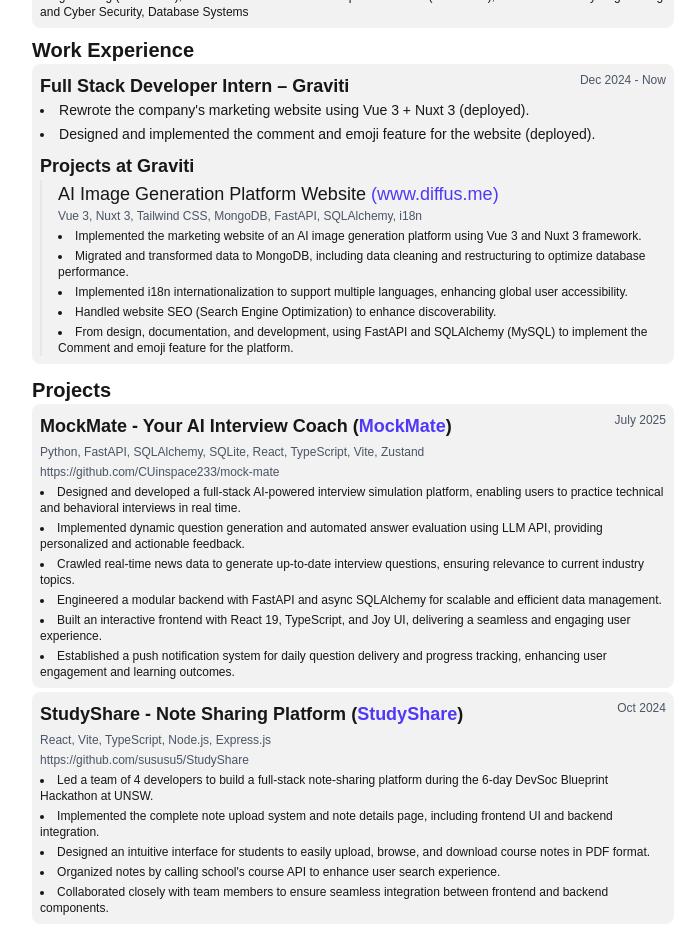
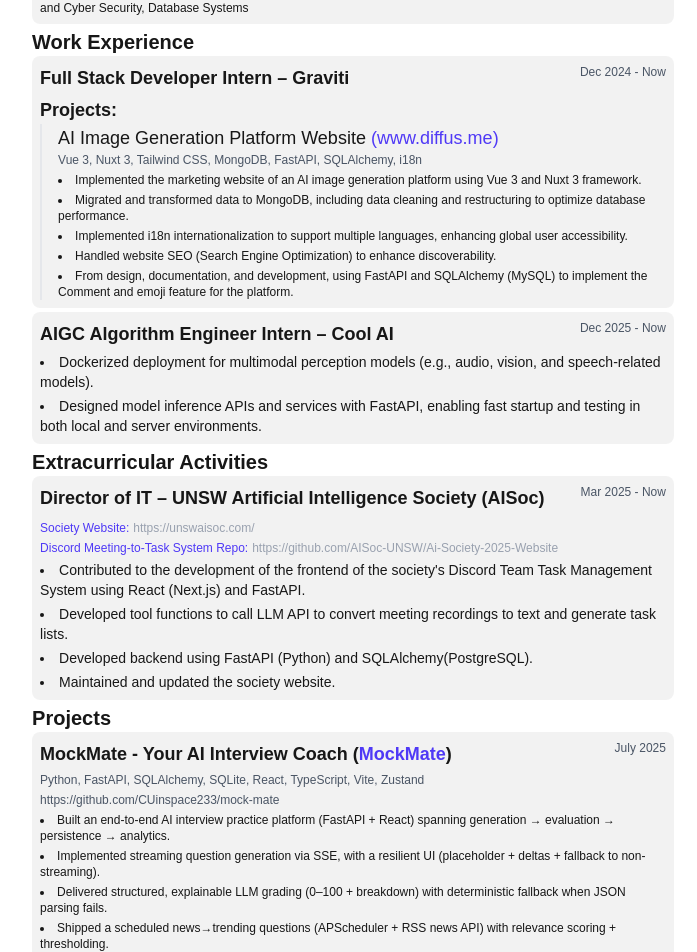
Before and after one commit to CUinspace233/my-resume, a Next.js app: page /en in a window 1280 px wide. Shown: the part 340-1292 px from the top of the page, without its empty margins (287-984 px from the left). Built offline with nearby package versions, Linux system fonts and the light colour scheme.

Commit message:
Update .gitignore to include fallback JavaScript map files and VSCode settings; refine experience descriptions in English and Chinese message files, adding a new internship role and enhancing project details for clarity.

```diff
--- a/messages/en.json
+++ b/messages/en.json
@@ -26,16 +26,12 @@
     },
     "experience": {
       "title": "Work Experience",
-      "projects": "Projects at Graviti",
+      "projects": "Projects:",
       "experienceData": [
         {
           "company": "Graviti",
           "position": "Full Stack Developer Intern",
           "period": "Dec 2024 - Now",
-          "achievements": [
-            "Rewrote the company's marketing website using Vue 3 + Nuxt 3 (deployed).",
-            "Designed and implemented the comment and emoji feature for the website (deployed)."
-          ],
           "projects": [
             {
               "title": "AI Image Generation Platform Website",
@@ -58,6 +54,15 @@
                 "From design, documentation, and development, using FastAPI and SQLAlchemy (MySQL) to implement the Comment and emoji feature for the platform."
               ]
             }
+          ]
+        },
+        {
+          "company": "Cool AI",
+          "position": "AIGC Algorithm Engineer Intern",
+          "period": "Dec 2025 - Now",
+          "achievements": [
+            "Dockerized deployment for multimodal perception models (e.g., audio, vision, and speech-related models).",
+            "Designed model inference APIs and services with FastAPI, enabling fast startup and testing in both local and server environments."
           ]
         }
       ]
@@ -91,26 +96,11 @@
             "Zustand"
           ],
           "description": [
-            "Designed and developed a full-stack AI-powered interview simulation platform, enabling users to practice technical and behavioral interviews in real time.",
-            "Implemented dynamic question generation and automated answer evaluation using LLM API, providing personalized and actionable feedback.",
-            "Crawled real-time news data to generate up-to-date interview questions, ensuring relevance to current industry topics.",
-            "Engineered a modular backend with FastAPI and async SQLAlchemy for scalable and efficient data management.",
-            "Built an interactive frontend with React 19, TypeScript, and Joy UI, delivering a seamless and engaging user experience.",
-            "Established a push notification system for daily question delivery and progress tracking, enhancing user engagement and learning outcomes."
-          ]
-        },
-        {
-          "title": "StudyShare - Note Sharing Platform",
-          "repoUrl": "https://github.com/sususu5/StudyShare",
-          "repoName": "StudyShare",
-          "period": "Oct 2024",
-          "technologies": ["React", "Vite", "TypeScript", "Node.js", "Express.js"],
-          "description": [
-            "Led a team of 4 developers to build a full-stack note-sharing platform during the 6-day DevSoc Blueprint Hackathon at UNSW.",
-            "Implemented the complete note upload system and note details page, including frontend UI and backend integration.",
-            "Designed an intuitive interface for students to easily upload, browse, and download course notes in PDF format.",
-            "Organized notes by calling school's course API to enhance user search experience.",
-            "Collaborated closely with team members to ensure seamless integration between frontend and backend components."
+            "Built an end-to-end AI interview practice platform (FastAPI + React) spanning generation → evaluation → persistence → analytics.",
+            "Implemented streaming question generation via SSE, with a resilient UI (placeholder + deltas + fallback to non-streaming).",
+            "Delivered structured, explainable LLM grading (0–100 + breakdown) with deterministic fallback when JSON parsing fails.",
+            "Shipped a scheduled news→trending questions (APScheduler + RSS news API) with relevance scoring + thresholding.",
+            "Built a Daily Challenge notification system using browser Notification API + persisted state, including dedupe, interview-aware pauses, and reminders."
           ]
         }
       ]
--- a/messages/zh.json
+++ b/messages/zh.json
@@ -26,16 +26,12 @@
     },
     "experience": {
       "title": "工作经验",
-      "projects": "公司项目",
+      "projects": "项目：",
       "experienceData": [
         {
           "company": "Graviti",
           "position": "全栈开发实习生",
           "period": "2024年12月 - 至今",
-          "achievements": [
-            "使用 Vue 3 + Nuxt 3 重写公司市场端网站 (已部署)",
-            "设计并实现网站的评论和 emoji 功能 (已部署)"
-          ],
           "projects": [
             {
               "title": "AI 图像生成平台网站",
@@ -54,10 +50,19 @@
                 "使用 Vue 3 和 Nuxt 3 框架构建了 AI 图像生成平台的市场端网站。",
                 "将数据迁移到 MongoDB，包括数据清洗和重构以适配前端需求。",
                 "实现 i18n 国际化以支持多种语言，提升全球用户访问性。",
-                "处理网站 SEO (搜索引擎优化) 以提高可发现性。",
+                "利用 Nuxt 框架的 SSR 等特性处理网站 SEO (搜索引擎优化) 并优化首屏加载速度，以提高搜索引擎收录率。",
                 "从方案设计、文档编写到开发，使用 FastAPI 和 SQLAlchemy (MySQL) 实现评论和 emoji 功能。"
               ]
             }
+          ]
+        },
+        {
+          "company": "酷爱科技",
+          "position": "AIGC 算法工程师实习生",
+          "period": "2025年12月 - 至今",
+          "achievements": [
+            "多模态感知模型（如音频 / 视觉 / 语音相关模型）的 Docker 化部署",
+            "利用 FastAPI 进行模型推理接口与服务化设计，支持本地与服务器环境下的快速启动与测试"
           ]
         }
       ]
@@ -91,26 +96,11 @@
             "Zustand"
           ],
           "description": [
-            "设计并开发了全栈AI对话式面试模拟平台，支持用户实时练习技术面试/行为面试等问题。",
-            "基于 LLM API 实现动态问题生成和自动化答案评估，提供个性化反馈。",
-            "通过爬取实时新闻数据，根据新闻生成每日面试问题，确保内容与行业热点同步。",
-            "使用FastAPI和SQLAlchemy构建模块化后端。",
-            "通过React 19、TypeScript和Joy UI开发交互式前端，提供流畅的用户体验。",
-            "搭建推送通知系统，每日发送问题并跟踪学习进度，提升用户参与度。"
-          ]
-        },
-        {
-          "title": "StudyShare - 笔记分享平台",
-          "repoUrl": "https://github.com/sususu5/StudyShare",
-          "repoName": "StudyShare",
-          "period": "2024年10月",
-          "technologies": ["React", "Vite", "TypeScript", "Node.js", "Express.js"],
-          "description": [
-            "在6天的DevSoc黑客马拉松中，带领4名开发者构建了一个全栈的笔记分享平台。",
-            "实现了完整的笔记上传系统以及笔记详情页面，包括前端UI和后端集成。",
-            "设计了一个直观的界面，让学生可以轻松上传、浏览和下载PDF格式的课程笔记。",
-            "通过调用学校课程API进行笔记分类，增强了用户搜索体验。",
-            "与团队成员紧密合作，确保前端和后端组件之间的无缝集成。"
+            "AI 模拟面试平台：React + FastAPI 实现“出题→作答→AI 评测→记录→趋势分析”的训练闭环。",
+            "SSE 流式出题体验：后端提供流式生成接口，前端做占位消息 + 增量拼接 + 失败回退非流式，显著优化等待体验。",
+            "结构化 AI 评测 + 稳定降级：强制 LLM 输出严格 JSON（多维指标评分），解析失败自动 fallback 到规则化评分，保证可用性。",
+            "新闻驱动 Trending Questions：APScheduler 定时抓取 RSS 新闻，LLM 生成面试题并做相关度评分/阈值过滤，落库供前端检索。",
+            "Daily Challenge 推送系统：浏览器 Notification + Zustand 持久化，定时推送 reminder。"
           ]
         }
       ]
--- a/src/app/[locale]/page.tsx
+++ b/src/app/[locale]/page.tsx
@@ -31,21 +31,21 @@
           <article className="flex flex-col space-y-3">
             <div className="first-page">
               <Header />
-              <div className="mb-2">
+              <div className="mb-1">
                 <Education />
               </div>
-              <div className="mb-2">
+              <div className="mb-1">
                 <Experience />
               </div>
-              <div className="mb-2">
+              <div className="mb-1">
+                <Societies />
+              </div>
+              <div className="mb-1">
                 <Projects />
               </div>
             </div>
 
             <div className="second-page">
-              <div className="mt-10 mb-2">
-                <Societies />
-              </div>
               <div className="mb-2">
                 <Awards />
               </div>
--- a/src/components/Experience.tsx
+++ b/src/components/Experience.tsx
@@ -29,28 +29,30 @@
     <section className="w-full max-w-3xl mx-auto">
       <h2 className="text-xl font-bold">{t('title')}</h2>
       {experienceData.map((item, index) => (
-        <div key={index} className="bg-black/[.05] dark:bg-white/[.06] p-2 rounded-lg mb-3">
-          <div className="flex justify-between items-start">
+        <div key={index} className="bg-black/[.05] dark:bg-white/[.06] p-2 rounded-lg mb-1">
+          <div className="flex justify-between items-start mb-1">
             <h3 className="text-lg font-semibold">
               {item.position} – {item.company}
             </h3>
             <p className="text-xs text-gray-600 dark:text-gray-400">{item.period}</p>
           </div>
-          <ul className="list-disc list-inside space-y-1 text-sm">
-            {item.achievements.map((achievement, i) => (
-              <li key={i}>{achievement}</li>
-            ))}
-          </ul>
+          {item.achievements && item.achievements.length > 0 && (
+            <ul className="list-disc list-inside space-y-1 text-sm">
+              {item.achievements.map((achievement, i) => (
+                <li key={i}>{achievement}</li>
+              ))}
+            </ul>
+          )}
 
           {/* Projects */}
           {item.projects && item.projects.length > 0 && (
-            <div className="mt-2">
+            <div>
               <h4 className="text-lg font-semibold">{t('projects')}</h4>
               {item.projects.map((project, i) => (
                 <div key={i} className="pl-4 border-l-2 border-gray-200">
                   <div className="font-medium text-lg">
                     {project.title}
-                    {project.projectUrl && (
+                    {project.projectUrl && project.siteName && (
                       <a
                         href={project.projectUrl}
                         target="_blank"
--- a/src/components/Header.tsx
+++ b/src/components/Header.tsx
@@ -8,7 +8,7 @@
   const mobile = process.env.NEXT_PUBLIC_MOBILE;
 
   return (
-    <header className="w-full max-w-3xl mx-auto mb-4">
+    <header className="w-full max-w-3xl mx-auto mb-3">
       <h1 className="text-2xl font-bold mb-2">{t('name')}</h1>
       <div className="flex flex-wrap gap-2 text-xs">
         {mobile && (
--- a/src/components/TechnicalSkills.tsx
+++ b/src/components/TechnicalSkills.tsx
@@ -30,7 +30,7 @@
           <div>
             <strong>{t('devTools')}:</strong>
           </div>
-          <span className="block">Git, Linux, Shell Scripting</span>
+          <span className="block">Git, Linux, Shell Scripting, Docker</span>
         </div>
         <div className="p-2 rounded-lg bg-black/[.05] dark:bg-white/[.06]">
           <div>
```
Also changed, not shown: 1 other file (tests, documents, lock files or other folders).
